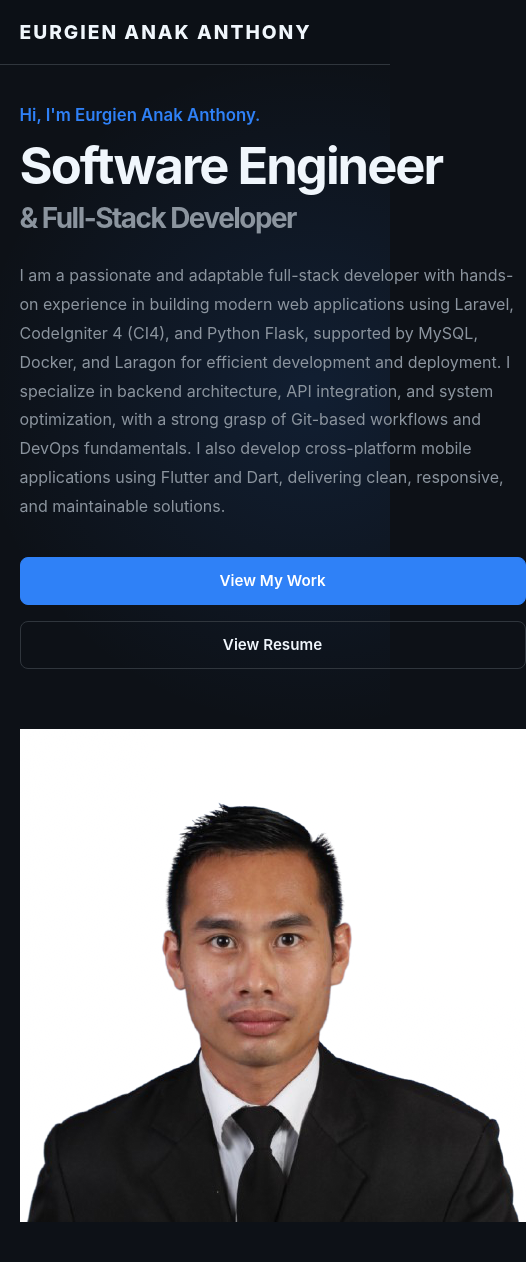
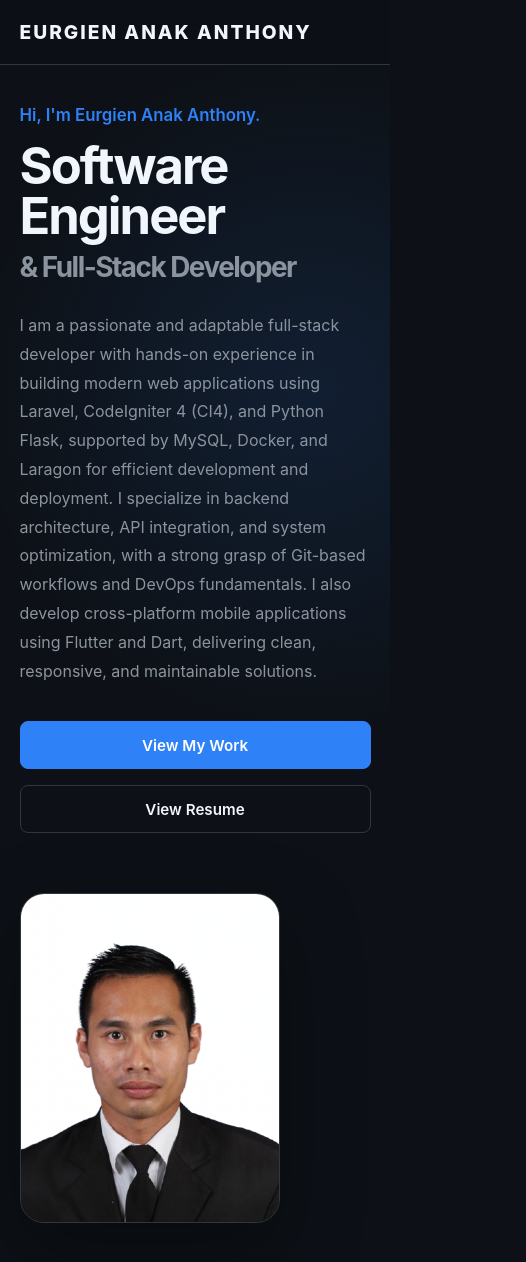
Before and after one commit to Agien99/agien99.github.io, a React (Vite) app: page / in a window 390 px wide. Shown: the top 1262 px of the page, 526 px wide, since content can reach past the window. Built offline with nearby package versions, Linux system fonts and the light colour scheme.

Commit message:
Updated Profile CSS

```diff
--- a/src/components/Hero/Hero.css
+++ b/src/components/Hero/Hero.css
@@ -200,6 +200,44 @@
   color: #a5d6ff;
 }
 
+.profile-image-container {
+  position: relative;
+
+  width: 380px;
+  height: 480px;
+
+  border-radius: 24px;
+  overflow: hidden;
+
+  border: 1px solid #30363d;
+
+  box-shadow:
+    0 30px 80px rgba(0, 0, 0, 0.4);
+}
+
+.profile-image {
+  width: 100%;
+  height: 100%;
+
+  object-fit: cover;
+  object-position: center;
+
+  display: block;
+}
+
+/* Subtle blue glow behind the photo */
+.profile-image-container::before {
+  content: "";
+
+  position: absolute;
+  inset: -30px;
+
+  background: rgba(47, 129, 247, 0.15);
+  filter: blur(50px);
+
+  z-index: -1;
+}
+
 @media (max-width: 950px) {
   .hero-container {
     grid-template-columns: 1fr;
@@ -216,6 +254,11 @@
 
   .hero-code-card {
     max-width: 600px;
+  }
+
+  .profile-image-container {
+    width: 320px;
+    height: 400px;
   }
 }
 
@@ -248,4 +291,9 @@
   .hero-code-card {
     display: none;
   }
+
+  .profile-image-container {
+    width: 260px;
+    height: 330px;
+  }
 }
```
